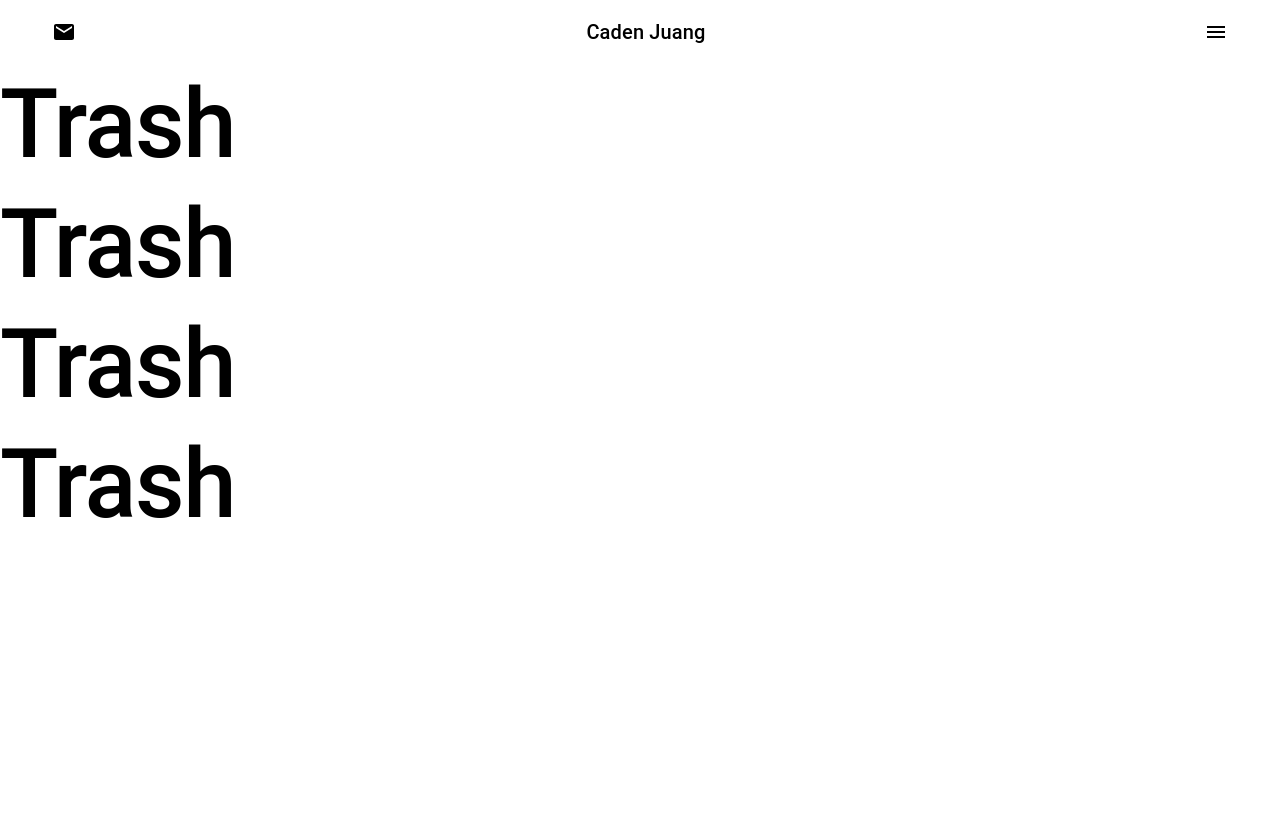
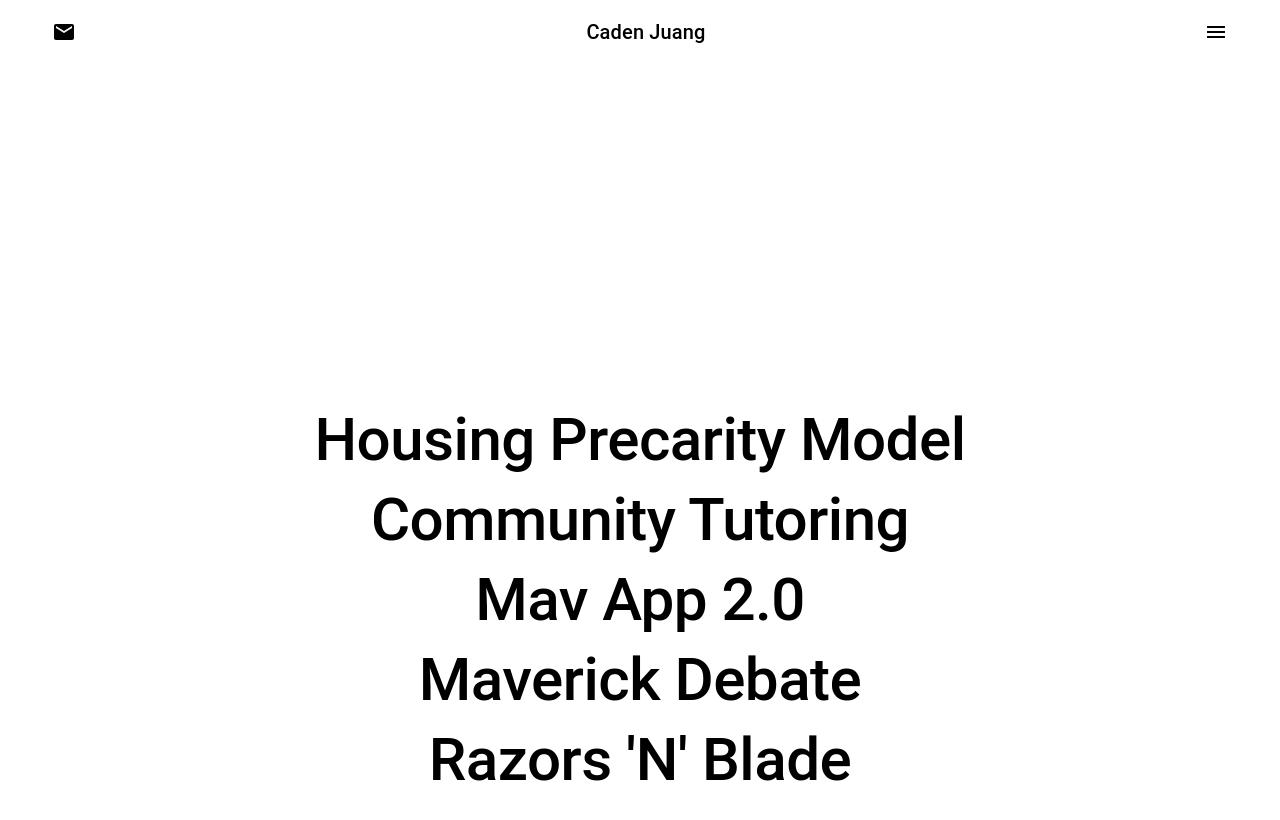
Before and after one commit to cadentj/portfolio, a React (Create React App) app: page / in a window 1280 px wide. Shown: the top 820 px of the page. Built offline with nearby package versions, Linux system fonts and the light colour scheme.

Commit message:
List Item Updates
- Enlarged
- Centered

```diff
--- a/src/components/BlurList.js
+++ b/src/components/BlurList.js
@@ -10,12 +10,13 @@ import '../styles/blur_list.css';
 
 export default function BlurList() {
     const Item = (props) => {
-        return <ListItem disablePadding {...props}>
+        return <ListItem disablePadding>
             <ListItemText
-                primary="Trash"
+                primary={props.name}
                 primaryTypographyProps={{
+                    textAlign: 'center',
                     fontWeight: 'medium',
-                    variant: 'h1',
+                    variant: 'h2',
                 }}
                 className="li"
             />
@@ -23,13 +24,12 @@ export default function BlurList() {
     }
 
     return (
-        <Box sx={{ width: '100%', bgcolor: 'background.paper' }} className="list-container">
-            <nav aria-label="secondary mailbox folders">
-                <Item textAlign="center" />
-                <Item textAlign="center" />
-                <Item textAlign="center" />
-                <Item textAlign="center" />
-            </nav>
+        <Box sx={{ width: '100%', height: "2000px" }} className="list-container">
+            <Item name="Housing Precarity Model" />
+            <Item name="Community Tutoring" />
+            <Item name="Mav App 2.0" />
+            <Item name="Maverick Debate" />
+            <Item name="Razors 'N' Blade" />
         </Box>
     );
 }
--- a/src/components/ProjectContainer.js
+++ b/src/components/ProjectContainer.js
@@ -42,6 +42,8 @@ export default function ProjectContainer() {
                 <ProjectSlide project="Receipt Bot" stagger="two"/>
                 <ProjectSlide project="Maverick Debate" stagger="one" />
                 <ProjectSlide project="Razors 'N' Blade" stagger="three"/>
+                <ProjectSlide project="Maverick Debate" stagger="one" />
+                <ProjectSlide project="Razors 'N' Blade" stagger="three"/>
             </Stack>
 
 
--- a/src/styles/blur_list.css
+++ b/src/styles/blur_list.css
@@ -1,6 +1,13 @@
+.list-container {
+    position: absolute;
+    top: 50%;
+}
+
 .list-container:hover {
     color: transparent;
     text-shadow: 0 0 5px rgba(0, 0, 0, 0.5);
+    position: absolute;
+    top: 50%;
 }
 
 .li:hover {
```
